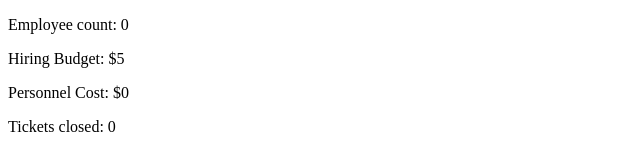
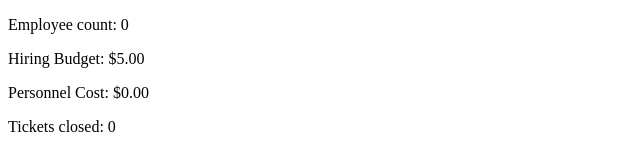
Before and after one commit to mikeoutlaw/everything-is-broken, an Angular app in the folder widgetco/: page / in a window 1280 px wide. Shown: the top 152 px of the page, without its empty margins (0-640 px from the left). Built offline with nearby package versions, Linux system fonts and the light colour scheme.

Commit message:
Added support for number and currency formatting.

```diff
--- a/widgetco/src/app/company.service.ts
+++ b/widgetco/src/app/company.service.ts
@@ -7,11 +7,13 @@ import { Company } from './company';
 })
 export class CompanyService {
   private company: Company = new Company();
+  private ticketValue: number = .15;
 
   constructor() { }
 
   closeTickets(numTickets: number): void {
     this.company.ticketsClosed += numTickets;
+    this.company.hiringBudget += numTickets * this.ticketValue;
   }
 
   getCompany(): Observable<Company> {
--- a/widgetco/src/app/scoreboard/scoreboard.component.html
+++ b/widgetco/src/app/scoreboard/scoreboard.component.html
@@ -1,4 +1,4 @@
 <p>Employee count: {{company.employees.length}}</p>
-<p>Hiring Budget: ${{company.hiringBudget}}</p>
-<p>Personnel Cost: ${{company.personnelCost}}</p>
-<p>Tickets closed: <span>{{company.ticketsClosed}}</span></p>
+<p>Hiring Budget: {{company.hiringBudget|currency:"USD":"$"}}</p>
+<p>Personnel Cost: {{company.personnelCost|currency:"USD":"$"}}</p>
+<p>Tickets closed: {{company.ticketsClosed|number}}</p>
--- a/widgetco/src/app/scoreboard/scoreboard.component.ts
+++ b/widgetco/src/app/scoreboard/scoreboard.component.ts
@@ -1,5 +1,4 @@
 import { Component, OnInit } from '@angular/core';
-import { Company } from '../company';
 import { CompanyService } from '../company.service';
 
 @Component({
```
